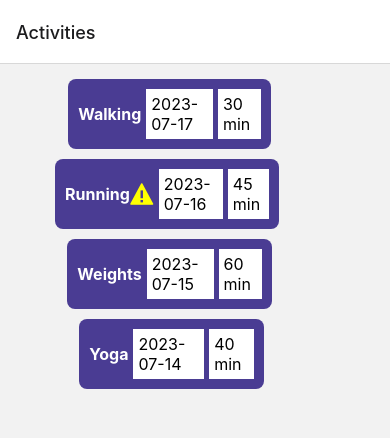
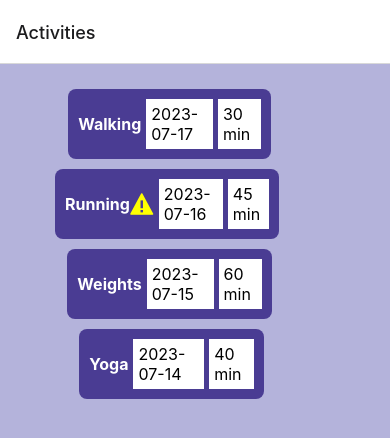
Before and after one commit to cold-flatwhite/assignment2, a React Native app: screen /Activities in a window 390 px wide. Shown: the top 438 px of the page. Built offline with nearby package versions, Linux system fonts and the light colour scheme.

Commit message:
reoranganize the logical of ItemList and rendered in Activities Screen

```diff
--- a/screens/ActivitiesScreen.js
+++ b/screens/ActivitiesScreen.js
@@ -1,6 +1,7 @@
-import { Text, View, Button } from "react-native";
+import { Text, View, Button, StyleSheet } from "react-native";
 import ItemsList from "../components/ItemsList";
-const ActivitiesScreen = ({}) => {
+
+const ActivitiesScreen = ({ navigation }) => {
   const data = [
     {
       id: 1,
@@ -32,23 +33,19 @@
     },
   ];
 
-
-
   return (
-    <View>
-      <ItemsList
-        data={data}
-        renderItem={({ item }) => (
-          <View>
-            <Text>Type: {item.activityType}</Text>
-            <Text>Special: {item.special ? "Yes" : "No"}</Text>
-            <Text>Duration: {item.duration} minutes</Text>
-            <Text>Date: {item.date}</Text>
-          </View>
-        )}
-      />
+    <View style={styles.container}>
+        <ItemsList data={data} />
     </View>
   );
 };
 
 export default ActivitiesScreen;
+
+const styles = StyleSheet.create({
+  container: {
+    flex: 1,
+    backgroundColor: "#B4B3DB",
+    padding: 10,
+  },
+});
```
